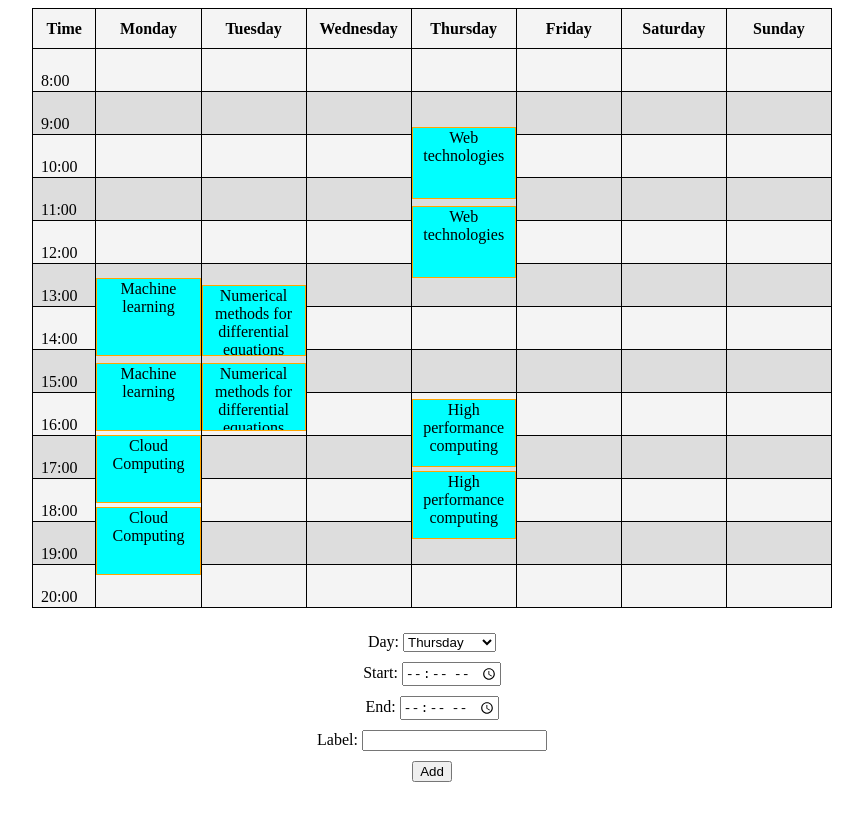
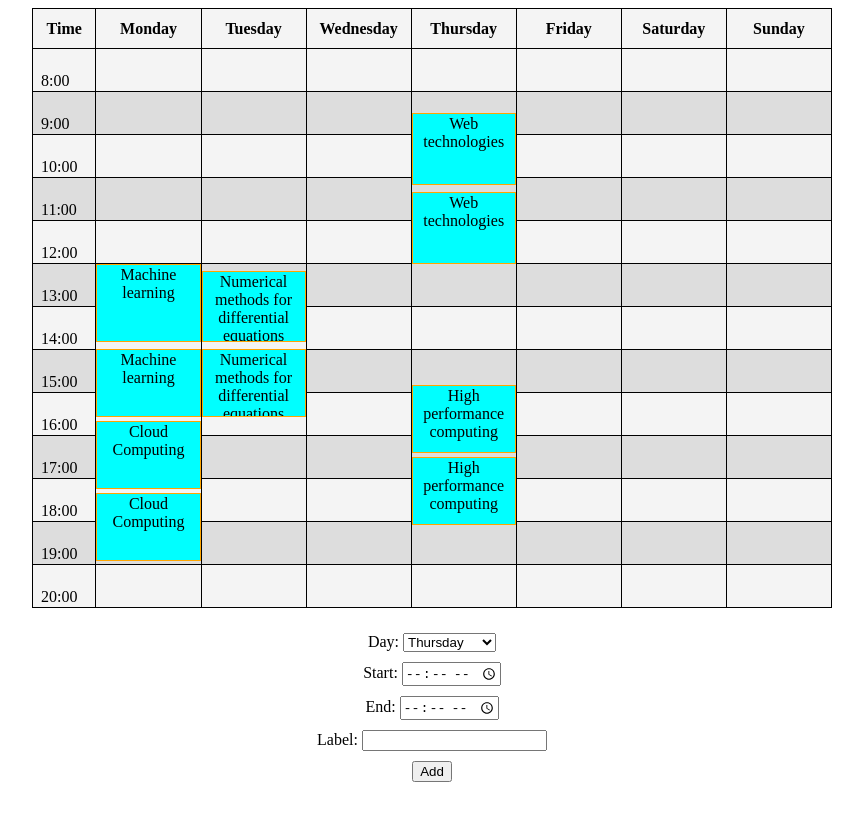
Before and after one commit to henrikszucs/web-technologies, a plain HTML site: page 02 Calendar/index.html in a window 1280 px wide. Shown: the whole page, without its empty margins (208-1071 px from the left). Drawn offline with Linux system fonts and the light colour scheme.

Commit message:
Update index.css

```diff
--- a/02 Calendar/index.css
+++ b/02 Calendar/index.css
@@ -64,7 +64,7 @@
     width: 100%;
     /*background-color: blueviolet;*/
     height: 100%;
-    display: inline-table;
+    display: table;
     position: relative;
 }
 
```
